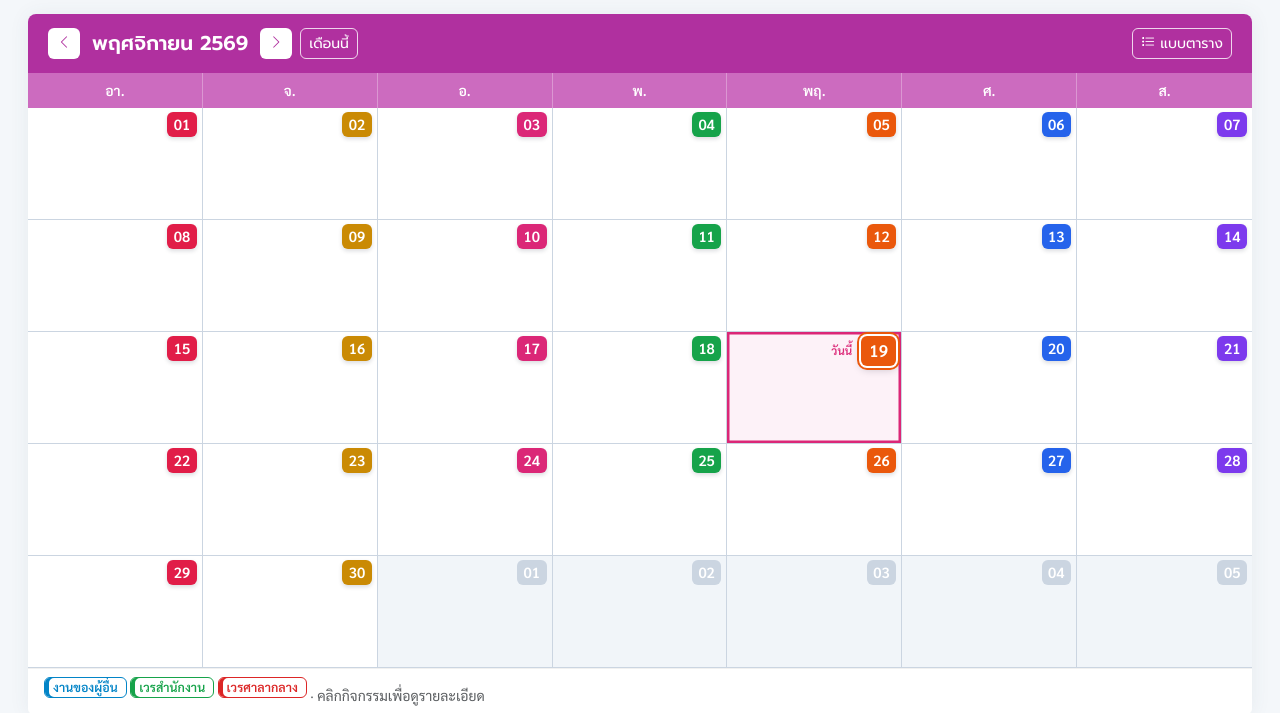
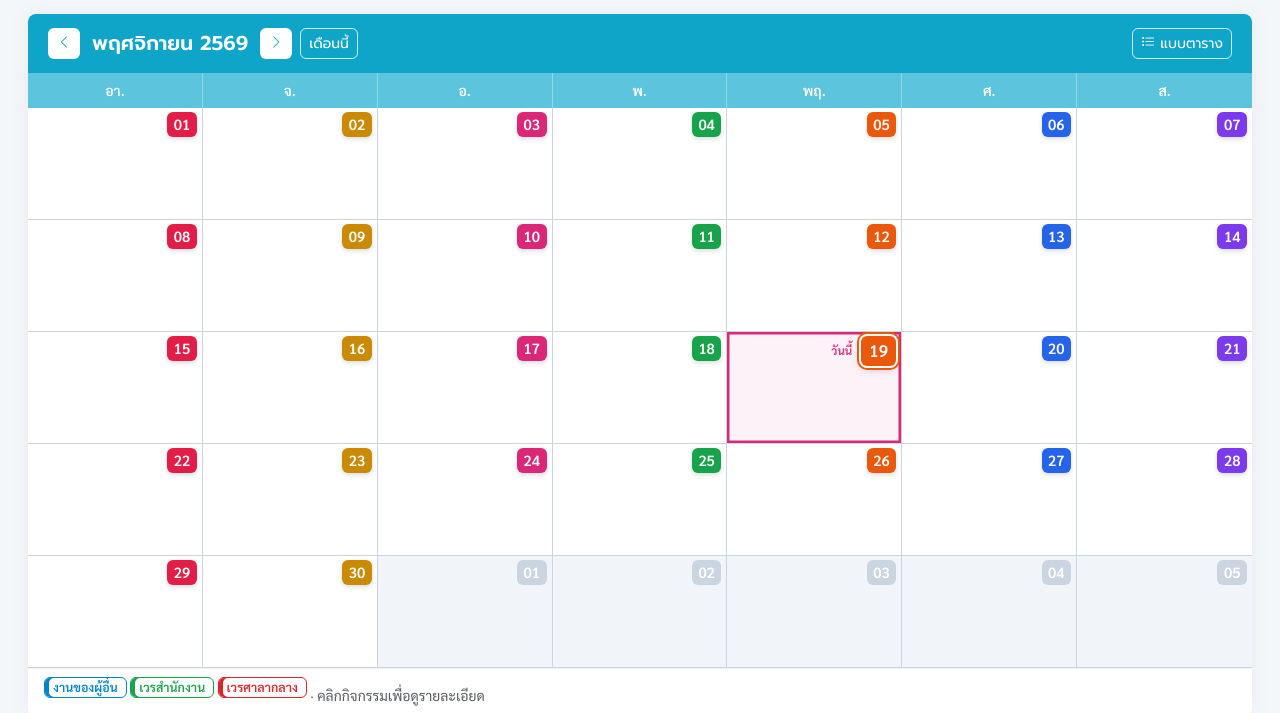
Before and after one commit to tazexpert/nsokhkaen, a PHP site: page /nsokhkaen/modules/calendar/ in a window 1280 px wide. Shown: the part 164-877 px from the top of the page. Run offline with PHP 8.4, Linux system fonts and the light colour scheme; data comes from the database, SQL or seed files in the repository; data that the repository does not hold is empty; some libraries are stand-ins or nearby versions.

Commit message:
ปฏิทินรายเดือน: แถบเดือนและแถบชื่อวันเป็นโทนฟ้า (แบบบล็อก 19 FEB)
แถบเดือน ฟ้าทึบ #0ea5c9 · แถบชื่อวัน ฟ้าอ่อน #5cc4dd

Co-Authored-By: Claude Opus 5.5 <noreply@anthropic.com>
Claude-Session: https://claude.ai/code/session_01YMsi9eRvnx4KGxW4i1fmgS

```diff
--- a/modules/calendar/assets/css/calendar.css
+++ b/modules/calendar/assets/css/calendar.css
@@ -1,6 +1,6 @@
 /* ปฏิทินรายเดือน */
-/* แถบเดือน (หัวการ์ด): ม่วงบานเย็นทึบ (แบบบล็อกวันที่ในโปสเตอร์) · ปุ่มบนแถบเป็นขอบขาว */
-.cal-month-head { --mh: #b0309f; color: #fff; border-bottom: 0; background: var(--mh); }
+/* แถบเดือน (หัวการ์ด): ฟ้าทึบ (แบบบล็อกวันที่ "19 FEB" ในโปสเตอร์) · ปุ่มบนแถบเป็นขอบขาว */
+.cal-month-head { --mh: #0ea5c9; color: #fff; border-bottom: 0; background: var(--mh); }
 .cal-month-head h2 { color: #fff; font-weight: 800; }
 .cal-month-head .btn-light { background: #fff; border-color: transparent; color: var(--mh); }
 .cal-month-head .btn-outline-primary, .cal-month-head .btn-outline-secondary, .cal-month-head .btn-outline-success { color: #fff; border-color: rgba(255, 255, 255, .8); }
@@ -8,7 +8,7 @@
 .cal-month-head .btn-outline-primary.active { background: #fff; border-color: #fff; color: var(--mh); }
 /* ตาราง: เส้นแบ่งช่องชัด · แถบชื่อวัน โทนเดียวกับแถบเดือนแต่อ่อนลง */
 .cal-grid { display: grid; grid-template-columns: repeat(7, minmax(0, 1fr)); border-top: 0; }
-.cal-wd { padding: 7px 8px; font-weight: 700; font-size: .88rem; color: #fff; background: #cc6bbf; border-right: 1px solid rgba(255, 255, 255, .3); text-align: center; }
+.cal-wd { padding: 7px 8px; font-weight: 700; font-size: .88rem; color: #fff; background: #5cc4dd; border-right: 1px solid rgba(255, 255, 255, .35); text-align: center; }
 .cal-wd:nth-child(7) { border-right: 0; }
 .cal-wd.sun { color: #fff; }
 .cal-cell { min-height: 112px; padding: 4px 5px 6px; border-right: 1px solid #cbd5e1; border-bottom: 1px solid #cbd5e1; min-width: 0; background: #fff; }
```
